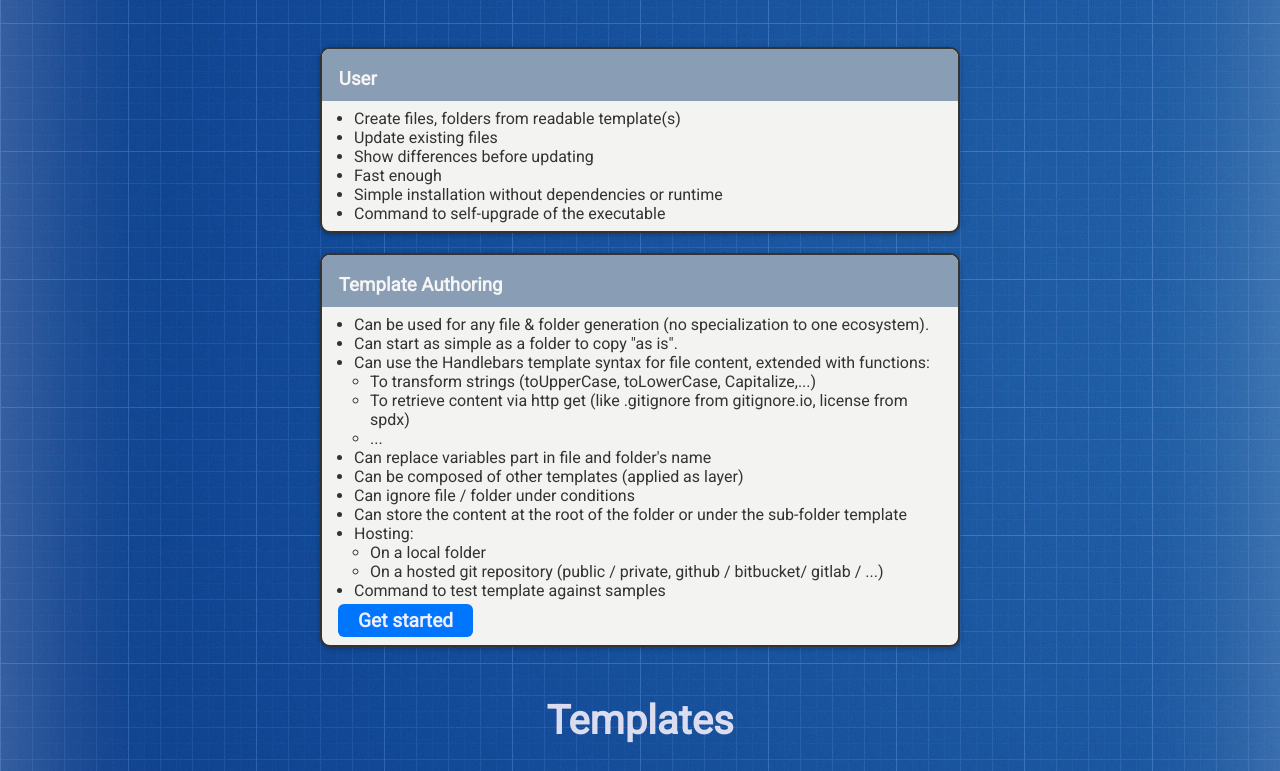
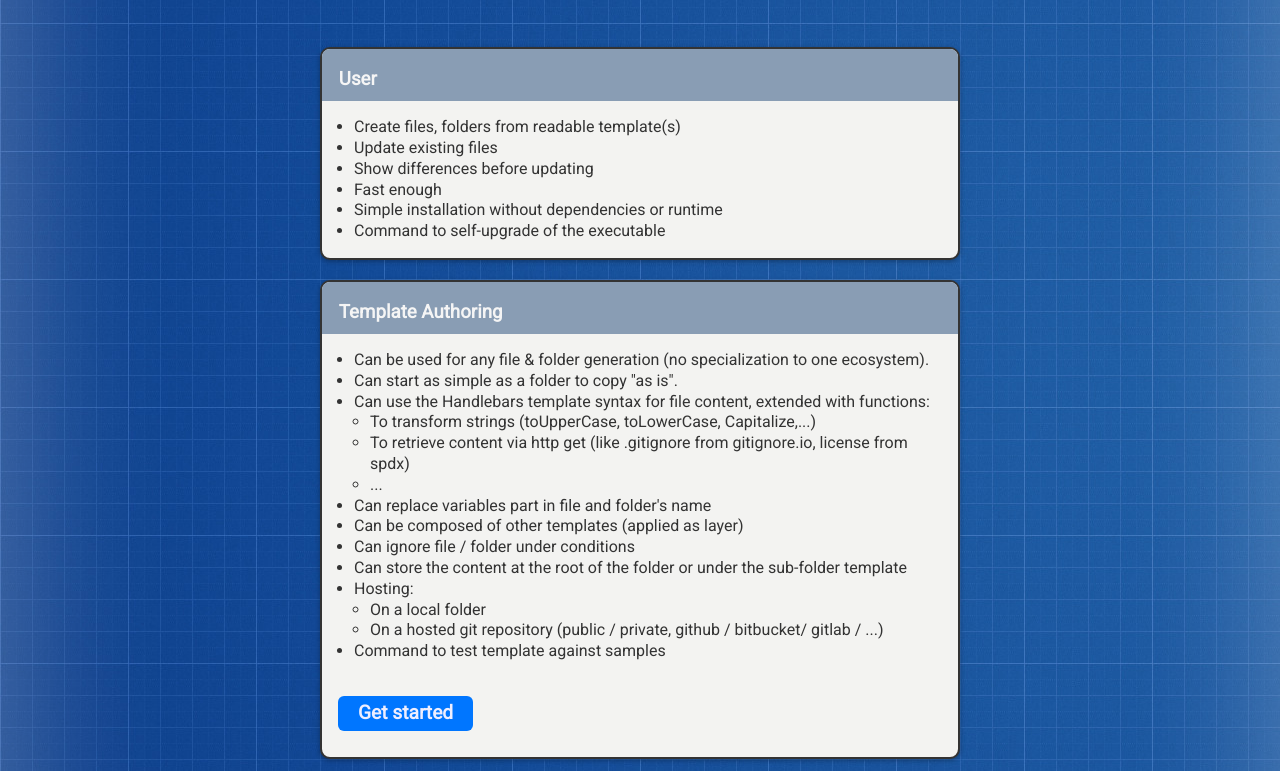
Before and after one commit to ffizer/ffizer.github.io, a plain HTML site: page index.html in a window 1280 px wide. Shown: the part 489-1260 px from the top of the page. Drawn offline with Linux system fonts and the light colour scheme.

Commit message:
:lipstick: more space

```diff
--- a/index.css
+++ b/index.css
@@ -97,7 +97,8 @@ h2 {
 }
 
 .card-content {
-  padding: 0.5em 1em;
+  padding: 1em;
+  line-height: 1.3;
 }
 .card-content ul {
   padding-left: 1em;
@@ -121,7 +122,8 @@ h3 {
   font-size: 1.2em;
   border-radius: 6px;
   padding: 5px 20px;
-  margin-top: 0.2em;
+  margin-top: 1.8em;
+  margin-bottom: 0.5em;
 }
 
 @media screen and (max-width: 1000px) {
```
